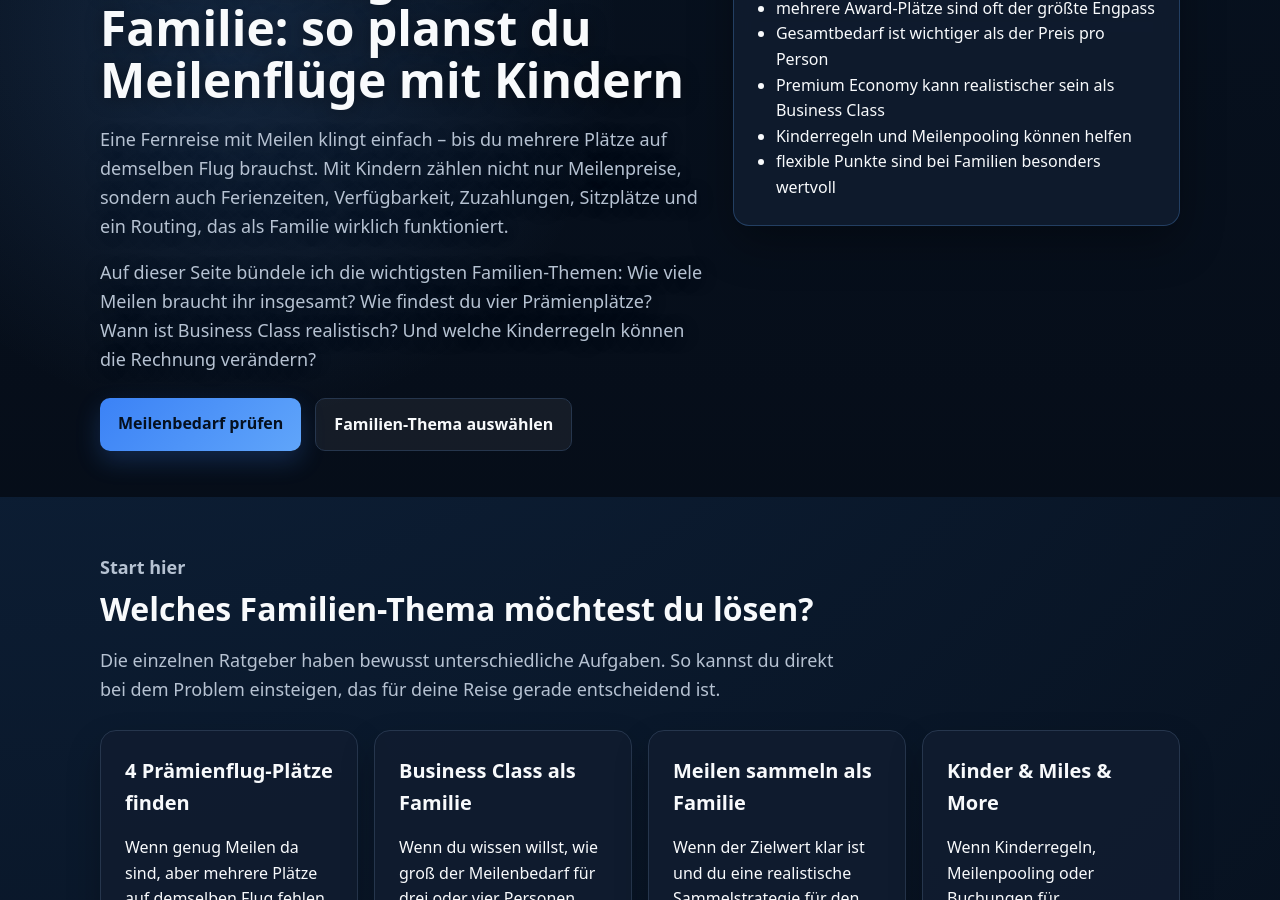
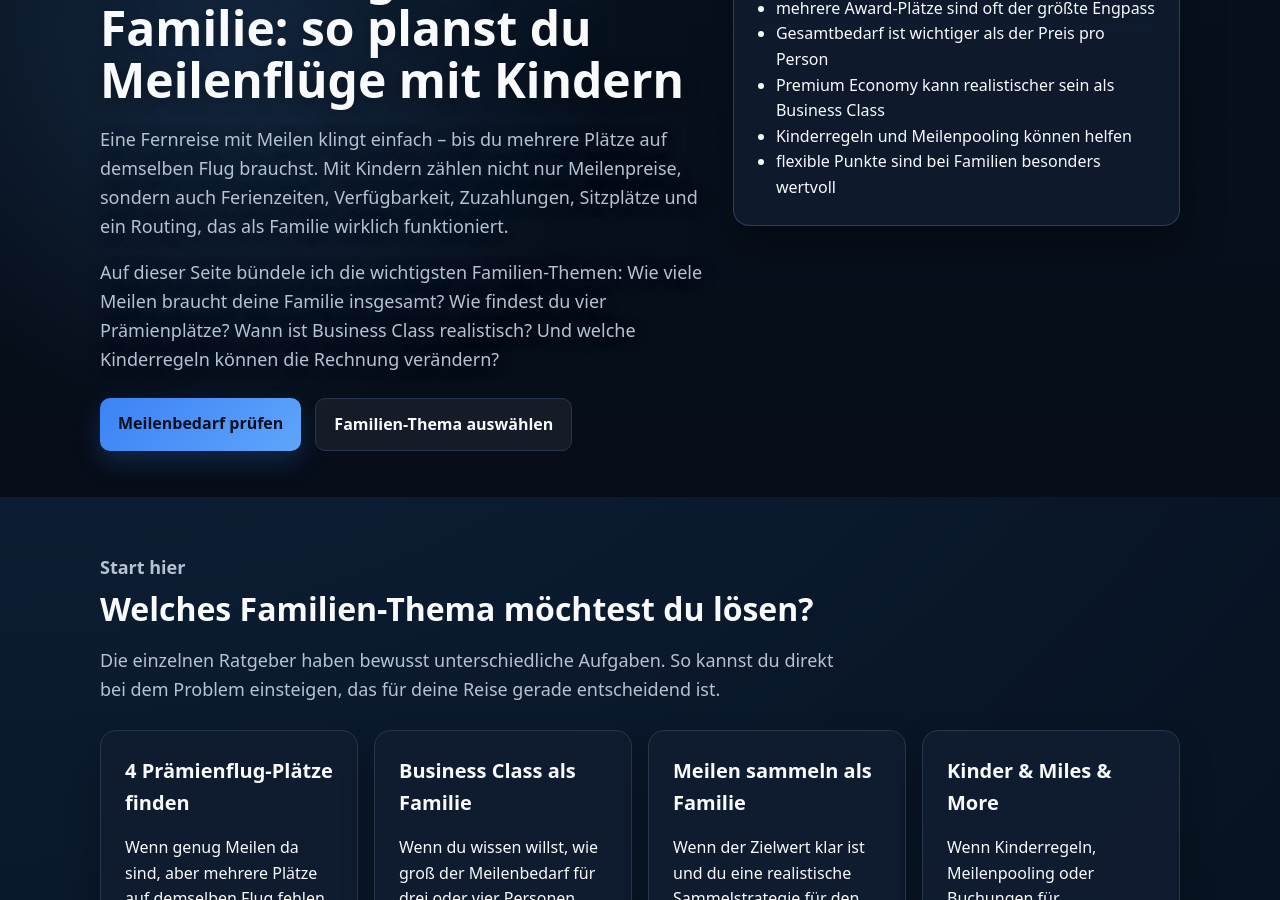
Before and after one commit to Praemienflug-Planer/miles-planer, a Jekyll site: the page built from praemienfluege-familie/index.html, in a window 1280 px wide and 900 px high, scrolled down 398 px. Built offline with Jekyll 4.4.1, drawn with Linux system fonts in a browser that asks for light colours.

Commit message:
Keep family hub reader voice consistent

```diff
--- a/praemienfluege-familie/index.html
+++ b/praemienfluege-familie/index.html
@@ -15,7 +15,7 @@ layout: default
 <body>
 <a href="#main-content" class="skip-link">Zum Inhalt springen</a>
 <main id="main-content">
-  <section class="hero hero-small"><div class="container hero-grid seo-hero-grid"><div><p class="eyebrow">Familien-Guide</p><h1>Prämienflüge mit Familie: so planst du Meilenflüge mit Kindern</h1><p class="hero-text">Eine Fernreise mit Meilen klingt einfach – bis du mehrere Plätze auf demselben Flug brauchst. Mit Kindern zählen nicht nur Meilenpreise, sondern auch Ferienzeiten, Verfügbarkeit, Zuzahlungen, Sitzplätze und ein Routing, das als Familie wirklich funktioniert.</p><p class="hero-text">Auf dieser Seite bündele ich die wichtigsten Familien-Themen: Wie viele Meilen braucht ihr insgesamt? Wie findest du vier Prämienplätze? Wann ist Business Class realistisch? Und welche Kinderregeln können die Rechnung verändern?</p><div class="hero-actions"><a class="btn btn-primary" href="/rechner/">Meilenbedarf prüfen</a><a class="btn btn-secondary" href="#start">Familien-Thema auswählen</a></div></div><div class="hero-card"><h2>Kurz gesagt</h2><ul><li>mehrere Award-Plätze sind oft der größte Engpass</li><li>Gesamtbedarf ist wichtiger als der Preis pro Person</li><li>Premium Economy kann realistischer sein als Business Class</li><li>Kinderregeln und Meilenpooling können helfen</li><li>flexible Punkte sind bei Familien besonders wertvoll</li></ul></div></div></section>
+  <section class="hero hero-small"><div class="container hero-grid seo-hero-grid"><div><p class="eyebrow">Familien-Guide</p><h1>Prämienflüge mit Familie: so planst du Meilenflüge mit Kindern</h1><p class="hero-text">Eine Fernreise mit Meilen klingt einfach – bis du mehrere Plätze auf demselben Flug brauchst. Mit Kindern zählen nicht nur Meilenpreise, sondern auch Ferienzeiten, Verfügbarkeit, Zuzahlungen, Sitzplätze und ein Routing, das als Familie wirklich funktioniert.</p><p class="hero-text">Auf dieser Seite bündele ich die wichtigsten Familien-Themen: Wie viele Meilen braucht deine Familie insgesamt? Wie findest du vier Prämienplätze? Wann ist Business Class realistisch? Und welche Kinderregeln können die Rechnung verändern?</p><div class="hero-actions"><a class="btn btn-primary" href="/rechner/">Meilenbedarf prüfen</a><a class="btn btn-secondary" href="#start">Familien-Thema auswählen</a></div></div><div class="hero-card"><h2>Kurz gesagt</h2><ul><li>mehrere Award-Plätze sind oft der größte Engpass</li><li>Gesamtbedarf ist wichtiger als der Preis pro Person</li><li>Premium Economy kann realistischer sein als Business Class</li><li>Kinderregeln und Meilenpooling können helfen</li><li>flexible Punkte sind bei Familien besonders wertvoll</li></ul></div></div></section>
 
   <section class="section" id="start"><div class="container"><div class="section-head"><p class="eyebrow">Start hier</p><h2>Welches Familien-Thema möchtest du lösen?</h2><p>Die einzelnen Ratgeber haben bewusst unterschiedliche Aufgaben. So kannst du direkt bei dem Problem einsteigen, das für deine Reise gerade entscheidend ist.</p></div><div class="feature-grid"><div class="feature-card"><h3>4 Prämienflug-Plätze finden</h3><p>Wenn genug Meilen da sind, aber mehrere Plätze auf demselben Flug fehlen.</p><p><a class="text-link" href="/vier-praemienflug-plaetze-finden/">Strategie für 4 Award Seats</a></p></div><div class="feature-card"><h3>Business Class als Familie</h3><p>Wenn du wissen willst, wie groß der Meilenbedarf für drei oder vier Personen wirklich wird.</p><p><a class="text-link" href="/business-class-familie-meilen/">Business-Class-Bedarf einordnen</a></p></div><div class="feature-card"><h3>Meilen sammeln als Familie</h3><p>Wenn der Zielwert klar ist und du eine realistische Sammelstrategie für den Alltag brauchst.</p><p><a class="text-link" href="/meilen-sammeln-familie/">Familien-Sammelstrategie</a></p></div><div class="feature-card"><h3>Kinder & Miles &amp; More</h3><p>Wenn Kinderregeln, Meilenpooling oder Buchungen für Familienmitglieder deine Rechnung verändern können.</p><p><a class="text-link" href="/childs-award-flight-kinder-meilen/">Child’s Award Flight</a></p></div></div></div></section>
 
```
